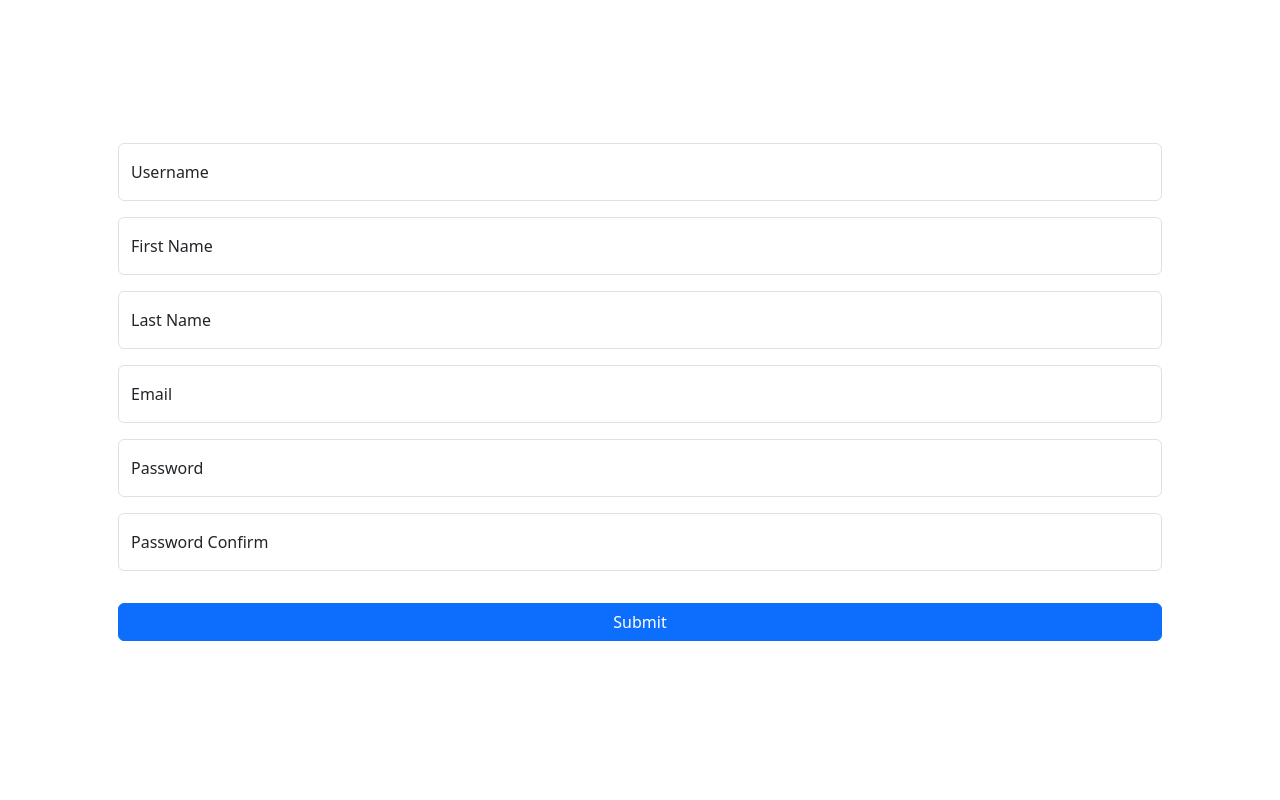
After one commit to SHOXAKONG/Library-System, a Django app: page /register/ in a window 1280 px wide. The commit adds this page. Run offline with Django 5.2, Linux system fonts and the light colour scheme; some libraries are stand-ins or nearby versions.

```diff
--- a/book/forms.py
+++ b/book/forms.py
@@ -1,7 +1,87 @@
 from django import forms
-from .models import Author, Book
+from django.core.exceptions import ValidationError
+from django.utils import timezone
+from .models import Author, Book, Code
+from django.contrib.auth.models import User
+
+
 
 class UpdateBook(forms.ModelForm):
     class Meta:
         model = Book
         fields = '__all__'
+
+    def clean_title(self):
+        title = self.cleaned_data.get('title')
+        if len(title) < 3:
+            raise ValidationError("Title len should be more than 3")
+        return title
+
+class LoginForm(forms.Form):
+    username = forms.CharField(max_length=200)
+    password = forms.CharField(widget=forms.PasswordInput)
+
+
+class RegisterForm(forms.ModelForm):
+    password = forms.CharField(max_length=200, widget=forms.PasswordInput, label="Password")
+    password_confirm = forms.CharField(max_length=200, widget=forms.PasswordInput, label="Password Confirm")
+
+    class Meta:
+        model = User
+        fields = ["username", 'first_name', 'last_name', 'email']
+
+    def clean(self):
+        cleaned_data = super().clean()
+        password = cleaned_data.get('password')
+        password_confirm = cleaned_data.get('password_confirm')
+
+        if password != password_confirm:
+            raise ValidationError("Password do not match")
+        return cleaned_data
+
+    def save(self, commit=True):
+        user = super().save(commit=False)
+        user.set_password(self.cleaned_data['password'])
+        if commit:
+            user.save()
+        return user
+
+class RestorePassword(forms.Form):
+    username = forms.CharField(max_length=200)
+    code = forms.CharField(max_length=6)
+    password = forms.CharField(max_length=255, widget=forms.PasswordInput)
+    re_password = forms.CharField(max_length=255, widget=forms.PasswordInput)
+
+    def clean(self):
+        cleaned_data = super().clean()
+        username = cleaned_data.get('username')
+        code = cleaned_data.get('code')
+        password = cleaned_data.get('password')
+        re_password = cleaned_data.get('re_password')
+        user = User.objects.filter(username=username).first()
+        if not user:
+            raise forms.ValidationError("User not found")
+
+        if not Code.objects.filter(user=user, code_number=code, expired_date__gt=timezone.now()):
+            raise forms.ValidationError(f"Code is incorrect {timezone.now()}")
+
+        if password != re_password:
+            raise forms.ValidationError("Password do not match")
+
+        return cleaned_data
+
+    def update(self):
+        user = User.objects.filter(username=self.cleaned_data.get('username')).first()
+        user.set_password(self.cleaned_data.get('password'))
+        user.save()
+        user.save()
+
+class ForgotPassword(forms.Form):
+    email = forms.EmailField(widget=forms.EmailInput(attrs={"class" : "form-control"}))
+
+    def clean_email(self):
+        cleaned_data = super().clean()
+        email = cleaned_data.get('email')
+        if not User.objects.filter(email=email).exists():
+            raise ValidationError("Email Does Not Exist")
+        return email
--- a/book/models/__init__.py
+++ b/book/models/__init__.py
@@ -1,2 +1,3 @@
 from .author import Author
 from .book import Book
+from .code import Code
--- a/book/urls.py
+++ b/book/urls.py
@@ -1,11 +1,17 @@
 
 from django.urls import path
 
-from book.views import get_all_books, get_all_author, home, update_book
+from book.views import get_all_books, get_all_author, home, update_book, login_view, register_view, delete_view, \
+    restore_password, forgot_password
 
 urlpatterns = [
     path('', home, name='home'),
     path('books/', get_all_books, name='books_list'),
     path('authors/', get_all_author, name='authors_list'),
-    path('update/', update_book, name='update-book'),
+    path('update/<int:pk>', update_book, name='update'),
+    path('login/', login_view, name='login_'),
+    path('register/', register_view, name='register'),
+    path('delete/<int:pk>', delete_view, name='delete'),
+    path('restore_password/', restore_password, name='restore_password'),
+    path('forgot_password/', forgot_password, name='forgot_password')
 ]
--- a/book/views.py
+++ b/book/views.py
@@ -1,12 +1,16 @@
-from django.contrib.admin.templatetags.admin_list import pagination
-from django.db.models import Q
-from django.shortcuts import render
+from django.contrib.auth import authenticate, login
+from django.contrib.auth.models import User
+from django.shortcuts import render, redirect, get_object_or_404
 from .models import Book, Author
-from .forms import UpdateBook
+from .forms import UpdateBook, ForgotPassword, RestorePassword
 from django.core.paginator import Paginator
+from .forms import LoginForm, RegisterForm
+from .service import send_email_in_threading
+
 
 def home(request):
     return render(request, 'home/home.html')
+
 
 def get_all_books(request):
     q = request.GET.get('q', '')
@@ -18,11 +22,12 @@ def get_all_books(request):
     page_number = request.GET.get("page")
     books = paginator.get_page(page_number)
     data = {
-        "q" : q,
-        "books" : books
+        "q": q,
+        "books": books
     }
 
     return render(request, 'books/book_list.html', context=data)
+
 
 def get_all_author(request):
     q = request.GET.get('q', '')
@@ -34,14 +39,84 @@ def get_all_author(request):
     page_number = request.GET.get('page')
     authors = paginator.get_page(page_number)
     data = {
-        "q" : q,
-        "authors" : authors
+        "q": q,
+        "authors": authors
     }
 
     return render(request, 'authors/authors_list.html', context=data)
 
-def update_book(request):
+
+def update_book(request, pk):
+    authors = Author.objects.all()
+    book = get_object_or_404(Book, pk=pk)
+    if request.method == "POST":
+        forms = UpdateBook(request.POST, instance=book)
+        if forms.is_valid():
+            forms.save()
+            return redirect('books_list')
+        return render(request, 'books/update_book.html', {
+            "forms": forms
+        })
     forms = UpdateBook()
     return render(request, 'books/update_book.html', {
-        "forms" : forms
+        "forms": forms,
+        "authors": authors
     })
+
+
+def delete_view(request, pk):
+    Book.objects.filter(pk=pk).delete()
+    return redirect('books_list')
+
+
+def login_view(request):
+    if request.method == "POST":
+        form = LoginForm(request.POST)
+        if form.is_valid():
+            username = form.cleaned_data['username']
+            password = form.cleaned_data['password']
+            user = authenticate(request, username=username, password=password)
+            if user:
+                login(request, user)
+                return redirect('home')
+        return render(request, 'login/login.html', {"form": form})
+    form = LoginForm()
+    return render(request, 'login/login.html', {"form": form})
+
+
+def register_view(request):
+    if request.method == 'POST':
+        form = RegisterForm(request.POST)
+        if form.is_valid():
+            user = form.save()
+            login(request, user)
+            return redirect('login_')
+        return render(request, 'login/register.html', {"form": form})
+    form = RegisterForm()
+    return render(request, 'login/register.html', {"form": form})
+
+
+def forgot_password(request):
+    if request.method == "POST":
+        form = ForgotPassword(request.POST)
+        if form.is_valid():
+            email = form.cleaned_data.get('email')
+            user = User.objects.filter(email=email).first()
+            if user:
+                send_email_in_threading(user.email, user)
+                return render(request, "login/reset_password_confirm.html")
+            form.add_error("email", "User not found")
+        return render(request, "login/forgot_password.html", {"form": form})
+    form = ForgotPassword()
+    return render(request, 'login/forgot_password.html', {"form": form})
+
+
+def restore_password(request):
+    if request.method == "POST":
+        forms = RestorePassword(request.POST)
+        if forms.is_valid():
+            forms.update()
+            return render(request, 'login/reset_password_complete.html', {"forms": forms})
+        return render(request, 'login/reset_password.html', {"forms": forms})
+    forms = RestorePassword()
+    return render(request, 'login/reset_password.html', {"forms": forms})
--- /dev/null
+++ b/templates/base_login_and_register.html
@@ -0,0 +1,16 @@
+{% load bootstrap5 %}
+<!DOCTYPE html>
+<html lang="en">
+<head>
+    <meta charset="UTF-8">
+    <title>Library System</title>
+    {% bootstrap_css %}
+    <link rel="stylesheet" href="/static/style.css">
+</head>
+<body>
+    {% block content %}
+
+    {% endblock %}
+    {% bootstrap_javascript %}
+</body>
+</html>
--- a/templates/books/book_list.html
+++ b/templates/books/book_list.html
@@ -14,6 +14,7 @@
                 <th scope="col">Price</th>
                 <th scope="col">ISBN</th>
                 <th scope="col">Published Date</th>
+                <th scope="col">Buttons</th>
             </tr>
             </thead>
             <tbody>
@@ -25,6 +26,10 @@
                     <td>${{ book.price }}</td>
                     <td>{{ book.isbn }}</td>
                     <td>{{ book.published_date }}</td>
+                    <td class="d-flex align-items-start">
+                        <a href="{% url 'update' book.id %}" class="btn btn-primary">Update</a>
+                        <a href="{% url 'delete' book.id %}" class="btn btn-danger mx-3">Delete</a>
+                    </td>
                 </tr>
             {% endfor %}
             </tbody>
--- /dev/null
+++ b/templates/login/register.html
@@ -0,0 +1,36 @@
+{% extends 'base_login_and_register.html' %}
+
+{% block content %}
+    <section class="register d-flex align-items-center" style="height: 100vh">
+        <div class="container p-5">
+            <form method="post">
+                {% csrf_token %}
+                <div class="form-floating mb-3">
+                    <input type="text" class="form-control" id="floatingInput" name="username" placeholder="Username">
+                    <label for="floatingInput">Username</label>
+                </div>
+                <div class="form-floating mb-3">
+                    <input type="text" class="form-control" id="first_name" name="first_name" placeholder="First Name">
+                    <label for="first_name">First Name</label>
+                </div>
+                <div class="form-floating mb-3">
+                    <input type="text" class="form-control" id="floatingInput" name="last_name" placeholder="Last Name">
+                    <label for="floatingInput">Last Name</label>
+                </div>
+                <div class="form-floating mb-3">
+                    <input type="email" class="form-control" id="floatingInput" name="email" placeholder="Email">
+                    <label for="floatingInput">Email</label>
+                </div>
+                <div class="form-floating mb-3">
+                    <input type="password" class="form-control" id="floatingPassword" name="password" placeholder="Password">
+                    <label for="floatingPassword">Password</label>
+                </div>
+                <div class="form-floating mb-3">
+                    <input type="password" class="form-control" id="floatingRePassword" name="password_confirm" placeholder="Password Confirm">
+                    <label for="floatingRePassword">Password Confirm</label>
+                </div>
+                <button type="submit" class="btn btn-primary w-100 my-3">Submit</button>
+            </form>
+        </div>
+    </section>
+{% endblock %}
--- /dev/null
+++ b/templates/login/reset_password_complete.html
@@ -0,0 +1,6 @@
+{% extends 'base_login_and_register.html' %}
+
+{% block content %}
+    <h2>Password Reset Completed</h2>
+    <p>You can now <a href="{% url 'login_' %}">Login</a>with your new password</p>
+{% endblock %}
--- /dev/null
+++ b/templates/login/reset_password_confirm.html
@@ -0,0 +1,5 @@
+{% extends 'base_login_and_register.html' %}
+
+{% block content %}
+    <h2>We send Code to your Email</h2>
+{% endblock %}
```
Also changed, not shown: book/models/code.py (added, +13 -0 lines), book/service.py (added, +38 -0 lines), book/utils.py (added, +10 -0 lines), config/settings.py (+7 -0 lines), templates/books/update_book.html (+22 -1 lines), templates/login/forgot_password.html (added, +17 -0 lines), templates/login/login.html (added, +22 -0 lines), templates/login/reset_password.html (added, +28 -0 lines), book/migrations/0003_code.py (added), static/style.css (line endings or trailing spaces).
